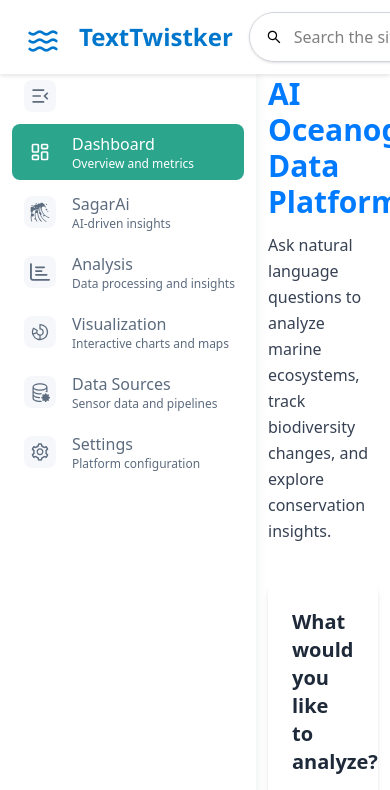
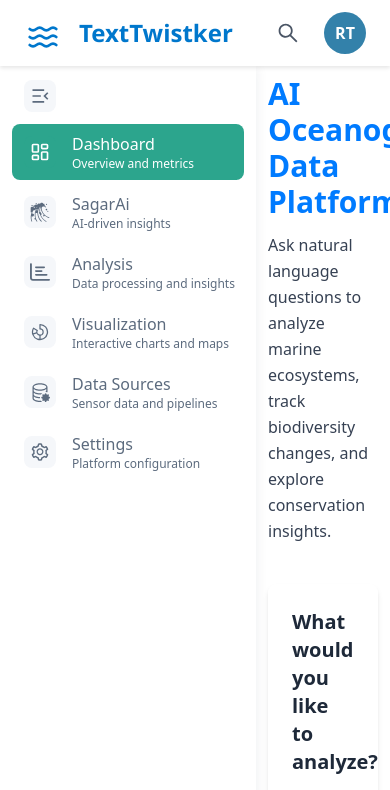
Before and after one commit to TechTrekkers-GEHU/aioceanographic-frontend, a React (Vite) app: page / in a window 390 px wide. Shown: the top 790 px of the page. Built offline with nearby package versions, Linux system fonts and the light colour scheme.

Commit message:
Fixed topbars responsiveness on mobile

```diff
--- a/src/components/TopBar/SearchBar.jsx
+++ b/src/components/TopBar/SearchBar.jsx
@@ -13,6 +13,7 @@
     showClear = true,
 }) {
     const [value, setValue] = useState("");
+    const [isMobileOpen, setIsMobileOpen] = useState(false);
     const inputRef = useRef(null);
     const debounceRef = useRef(null);
 
@@ -27,6 +28,7 @@
             window.location.assign(url);
         }
         setValue("");
+        setIsMobileOpen(false);
     }
 
     useEffect(() => {
@@ -57,21 +59,26 @@
     function handleKeyDown(e) {
         if (e.key === "Escape") {
             handleClear();
+            setIsMobileOpen(false);
         }
     }
 
     return (
+        <>
             <form
                 role="search"
                 aria-label="Site search"
                 onSubmit={handleSubmit}
                 className={cn(
-        "mx-4 w-full max-w-xl rounded-4xl border border-gray-300 bg-card px-4 py-3 shadow-sm",        className
+                    "hidden sm:block mx-4 w-full max-w-3xl rounded-4xl border border-gray-300 bg-card px-4 py-2 shadow-sm",
+                    className
                 )}
             >
                 <div className="flex items-center gap-3">
                     <AiOutlineSearch className="size-4 text-muted-foreground" aria-hidden="true" />
-        <label htmlFor="site-search-input" className="sr-only">Search the site</label>
+                    <label htmlFor="site-search-input" className="sr-only">
+                        Search the site
+                    </label>
                     <input
                         id="site-search-input"
                         ref={inputRef}
@@ -100,5 +107,48 @@
                     )}
                 </div>
             </form>
+
+            <button
+                type="button"
+                className="sm:hidden p-2 text-gray-600 hover:text-gray-800"
+                onClick={() => setIsMobileOpen(true)}
+                aria-label="Open search"
+            >
+                <AiOutlineSearch className="size-6" />
+            </button>
+
+            {isMobileOpen && (
+                <div className="fixed inset-0 z-50 flex items-start justify-center bg-black/50 p-4 sm:hidden">
+                    <form
+                        role="search"
+                        aria-label="Mobile site search"
+                        onSubmit={handleSubmit}
+                        className="w-full rounded-2xl border border-gray-300 bg-white px-4 py-3 shadow-lg"
+                    >
+                        <div className="flex items-center gap-3">
+                            <AiOutlineSearch className="size-5 text-gray-500" aria-hidden="true" />
+                            <input
+                                ref={inputRef}
+                                type="search"
+                                value={value}
+                                onChange={handleChange}
+                                onKeyDown={handleKeyDown}
+                                placeholder={placeholder}
+                                className="flex-1 bg-transparent text-base outline-none placeholder:text-gray-400"
+                                autoFocus
+                            />
+                            <button
+                                type="button"
+                                onClick={() => setIsMobileOpen(false)}
+                                className="inline-flex size-6 items-center justify-center rounded-md text-gray-700 hover:bg-gray-200"
+                                aria-label="Close search"
+                            >
+                                <AiOutlineClose className="size-4" />
+                            </button>
+                        </div>
+                    </form>
+                </div>
+            )}
+        </>
     );
 }
--- a/src/components/TopBar/TopBar.jsx
+++ b/src/components/TopBar/TopBar.jsx
@@ -28,7 +28,9 @@
                 <span className={styles.name}>TextTwistker</span>
             </div>
 
-            <SearchBox />
+            <div className={styles.align}>
+                <SearchBox />
+            </div>
 
             <ProfileAvatar name="Research Team" />
         </nav>
--- a/src/components/TopBar/TopBar.module.css
+++ b/src/components/TopBar/TopBar.module.css
@@ -66,6 +66,30 @@
     color: #333;
 }
 
+.align {
+    flex: 1;
+    display: flex;
+    justify-content: center;
+}
+
+@media (max-width: 768px) {
+    .profileName {
+        display: none;
+    }
+
+    .topBar {
+        gap: 1.0rem;
+    }
+
+    .align {
+        display: flex;
+        flex: 1 1 0%;
+        align-items: center;
+        justify-content: flex-end;
+        gap: 0.5rem;
+    }
+}
+
 .avatar {
     width: 42px;
     height: 42px;
```
Lines whose indentation alone changed are shown as unchanged.
